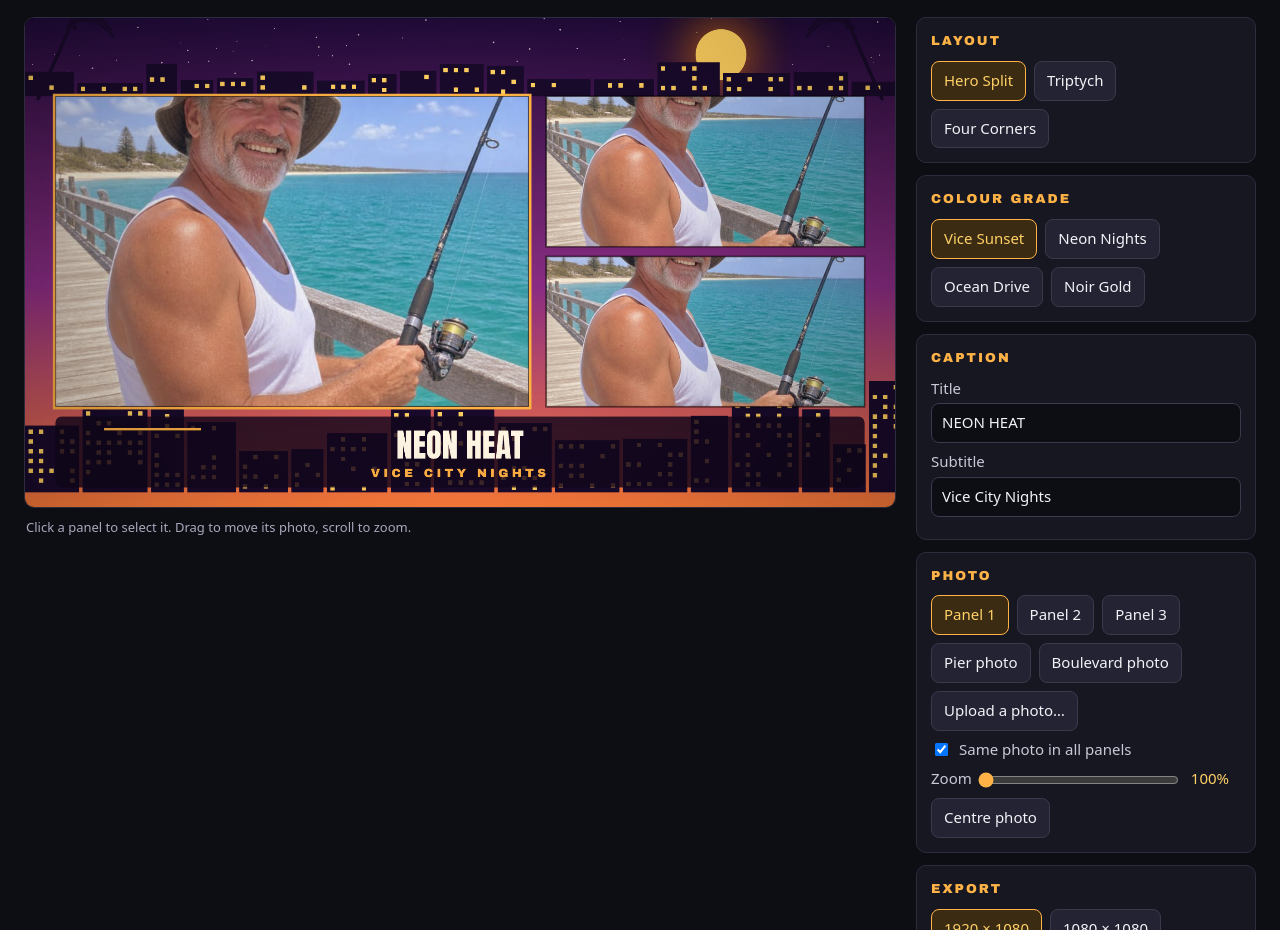
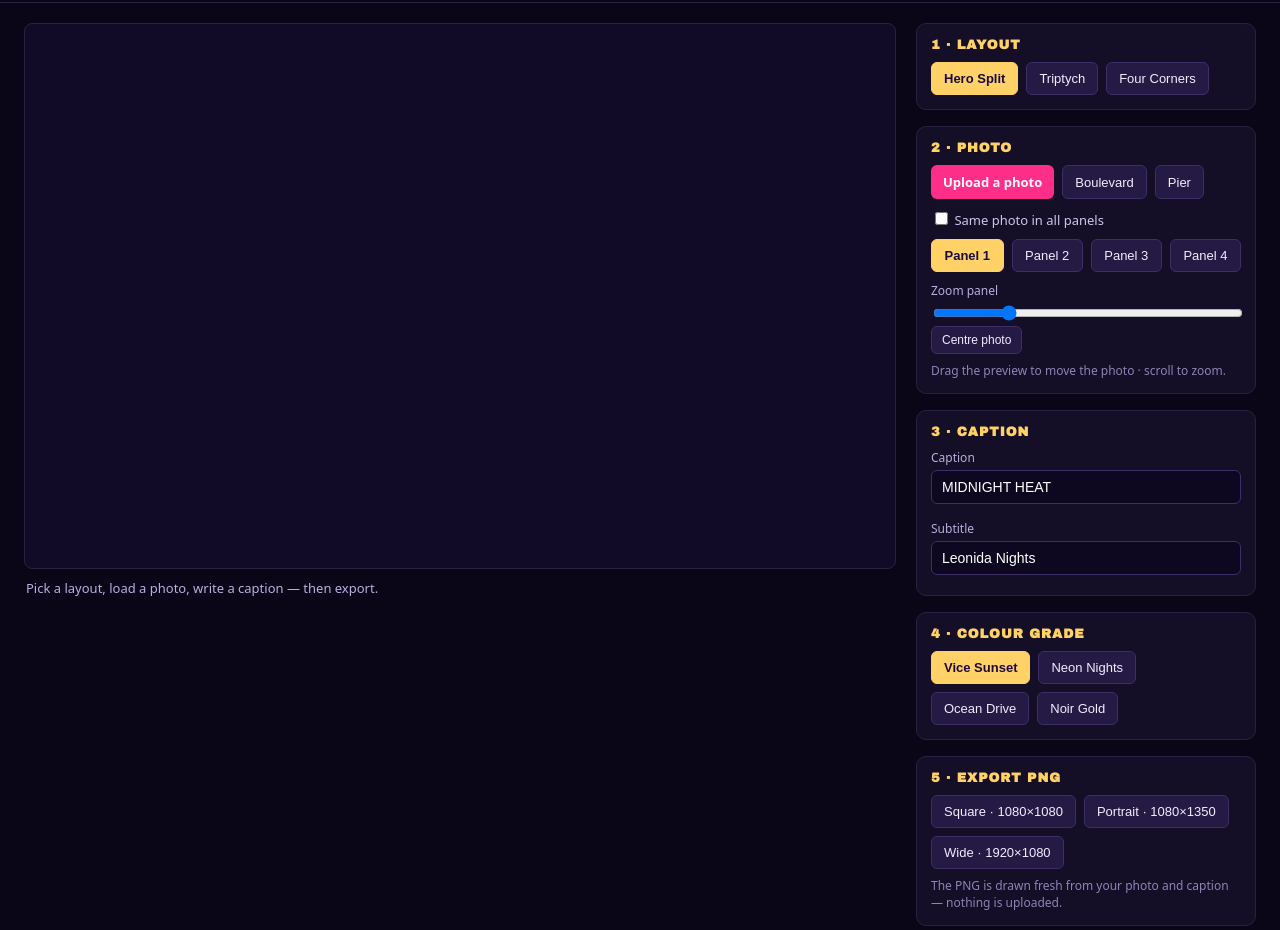
Before and after one commit to NathaniaQuentin/gta6-cover-art, a plain HTML site: page app/index.html in a window 1280 px wide. Shown: the part 98-1028 px from the top of the page. Drawn offline with Linux system fonts and the light colour scheme.

Commit message:
Vice Cover Studio round 3: rebuilt under recording (fonts written in-session)

```diff
--- a/app/index.html
+++ b/app/index.html
@@ -1,74 +1,78 @@
-<!doctype html>
+<!DOCTYPE html>
 <html lang="en">
 <head>
 <meta charset="utf-8">
 <meta name="viewport" content="width=device-width, initial-scale=1">
+<link rel="icon" href="data:,">
 <title>Vice Cover Studio — GTA-style cover art maker</title>
-<link rel="icon" href="data:,">
 <link rel="stylesheet" href="style.css">
 </head>
 <body>
-<header>
+<header class="top">
   <h1>VICE COVER STUDIO</h1>
-  <p>Turn your photo into GTA-style cover art — offline, in your browser.</p>
+  <p class="tag">Turn your photo into GTA-style cover art. Everything runs offline, in your browser.</p>
 </header>
-<main>
-  <section class="preview">
-    <canvas id="cover" width="1920" height="1080"></canvas>
-    <p class="hint">Click a panel to select it. Drag to move its photo, scroll to zoom.</p>
+<main class="studio">
+  <section class="preview-pane">
+    <canvas id="preview" width="960" height="600" aria-label="Cover preview"></canvas>
+    <p id="status" class="status">Pick a layout, load a photo, write a caption — then export.</p>
   </section>
   <aside class="controls">
-    <section>
-      <h2>Layout</h2>
-      <div class="btnrow" id="layoutBtns">
+    <section class="group">
+      <h2>1 · Layout</h2>
+      <div class="row">
         <button type="button" data-layout="hero" class="active">Hero Split</button>
         <button type="button" data-layout="triptych">Triptych</button>
         <button type="button" data-layout="four">Four Corners</button>
       </div>
     </section>
-    <section>
-      <h2>Colour grade</h2>
-      <div class="btnrow" id="gradeBtns">
-        <button type="button" data-grade="sunset" class="active">Vice Sunset</button>
-        <button type="button" data-grade="neon">Neon Nights</button>
-        <button type="button" data-grade="ocean">Ocean Drive</button>
-        <button type="button" data-grade="noir">Noir Gold</button>
+    <section class="group">
+      <h2>2 · Photo</h2>
+      <div class="row">
+        <label class="upload" for="upload">Upload a photo</label>
+        <input id="upload" type="file" accept="image/*" hidden>
+        <button type="button" id="sample-boulevard">Boulevard</button>
+        <button type="button" id="sample-pier">Pier</button>
+      </div>
+      <label class="check"><input id="same-photo" type="checkbox"> Same photo in all panels</label>
+      <div class="row chips">
+        <button type="button" id="panel-0" class="chip active">Panel 1</button>
+        <button type="button" id="panel-1" class="chip">Panel 2</button>
+        <button type="button" id="panel-2" class="chip">Panel 3</button>
+        <button type="button" id="panel-3" class="chip">Panel 4</button>
+      </div>
+      <label class="slider-label" for="zoom">Zoom panel <span id="zoom-val"></span></label>
+      <input id="zoom" type="range" min="0.4" max="3" step="0.05" value="1">
+      <button type="button" id="centre" class="small">Centre photo</button>
+      <p class="hint">Drag the preview to move the photo · scroll to zoom.</p>
+    </section>
+    <section class="group">
+      <h2>3 · Caption</h2>
+      <label class="field-label" for="caption">Caption</label>
+      <input id="caption" type="text" value="MIDNIGHT HEAT" maxlength="40">
+      <label class="field-label" for="subtitle">Subtitle</label>
+      <input id="subtitle" type="text" value="Leonida Nights" maxlength="60">
+    </section>
+    <section class="group">
+      <h2>4 · Colour grade</h2>
+      <div class="row">
+        <button type="button" data-grade="viceSunset" class="active">Vice Sunset</button>
+        <button type="button" data-grade="neonNights">Neon Nights</button>
+        <button type="button" data-grade="oceanDrive">Ocean Drive</button>
+        <button type="button" data-grade="noirGold">Noir Gold</button>
       </div>
     </section>
-    <section>
-      <h2>Caption</h2>
-      <label>Title <input id="caption" type="text" value="NEON HEAT" maxlength="24"></label>
-      <label>Subtitle <input id="subtitle" type="text" value="Vice City Nights" maxlength="40"></label>
+    <section class="group">
+      <h2>5 · Export PNG</h2>
+      <div class="row">
+        <button type="button" data-export="1080x1080">Square · 1080×1080</button>
+        <button type="button" data-export="1080x1350">Portrait · 1080×1350</button>
+        <button type="button" data-export="1920x1080">Wide · 1920×1080</button>
+      </div>
+      <p class="hint">The PNG is drawn fresh from your photo and caption — nothing is uploaded.</p>
     </section>
-    <section>
-      <h2>Photo</h2>
-      <div class="btnrow" id="panelBtns"></div>
-      <div class="btnrow">
-        <button type="button" data-sample="pier">Pier photo</button>
-        <button type="button" data-sample="boulevard">Boulevard photo</button>
-        <button type="button" id="uploadBtn">Upload a photo&hellip;</button>
-        <input id="upload" type="file" accept="image/*" hidden>
-      </div>
-      <label class="check"><input id="samePhoto" type="checkbox" checked> Same photo in all panels</label>
-      <label>Zoom <input id="zoom" type="range" min="1" max="3.5" step="0.05" value="1"> <span id="zoomVal">100%</span></label>
-      <button type="button" id="centreBtn">Centre photo</button>
-    </section>
-    <section>
-      <h2>Export</h2>
-      <div class="btnrow" id="sizeBtns">
-        <button type="button" data-size="1920x1080" class="active">1920 &times; 1080</button>
-        <button type="button" data-size="1080x1080">1080 &times; 1080</button>
-        <button type="button" data-size="1080x1350">1080 &times; 1350</button>
-      </div>
-      <button type="button" id="exportBtn" class="primary">Export PNG</button>
-      <button type="button" id="resetBtn">Reset</button>
-    </section>
-    <p id="status" role="status"></p>
   </aside>
 </main>
-<footer>
-  <p>Vice Cover Studio — an original cover art maker. No Rockstar artwork, logos or fonts. Your photos stay on your machine; nothing is uploaded.</p>
-</footer>
 <script src="src/cover.js"></script>
 <script src="src/main.js"></script>
 <script src="src/shots.js"></script>
--- a/app/style.css
+++ b/app/style.css
@@ -1,6 +1,3 @@
-/* Vice Cover Studio — editor styling. Dark studio theme; the cover
-   itself is drawn on canvas, so this file only dresses the editor. */
-
 @font-face {
   font-family: 'Anton';
   src: url('fonts/Anton-Regular.ttf') format('truetype');
@@ -21,172 +18,154 @@
 
 body {
   margin: 0;
-  background: #0d0d14;
-  color: #f2f2f7;
+  background: #0a0618;
+  color: #f2ecff;
   font-family: system-ui, -apple-system, 'Segoe UI', sans-serif;
-  font-size: 15px;
-  line-height: 1.45;
 }
 
-header {
-  padding: 20px 24px 8px;
+.top {
+  padding: 18px 24px 8px;
+  border-bottom: 1px solid #2a2140;
 }
 
-header h1 {
+.top h1 {
   margin: 0;
-  font-family: 'Anton', 'Arial Narrow', sans-serif;
-  font-weight: 400;
+  font-family: 'Anton', sans-serif;
   font-size: 34px;
   letter-spacing: 2px;
-  background: linear-gradient(90deg, #ffb347, #ff2fb3 55%, #00e5ff);
-  -webkit-background-clip: text;
-  background-clip: text;
-  color: transparent;
+  color: #ffd166;
 }
 
-header p {
+.top .tag {
   margin: 4px 0 0;
-  color: #a9a9bd;
+  color: #b9aede;
+  font-size: 14px;
 }
 
-main {
+.studio {
   display: grid;
   grid-template-columns: minmax(0, 1fr) 340px;
   gap: 20px;
-  padding: 12px 24px 20px;
-  align-items: start;
+  padding: 20px 24px 28px;
+  max-width: 1400px;
+  margin: 0 auto;
 }
 
-.preview canvas {
-  display: block;
+.preview-pane canvas {
   width: 100%;
   height: auto;
-  background: #000;
-  border: 1px solid #2c2c3d;
-  border-radius: 10px;
+  display: block;
+  border: 1px solid #2a2140;
+  border-radius: 8px;
+  background: #120b28;
+  cursor: grab;
   touch-action: none;
-  cursor: grab;
 }
 
-.preview canvas:active { cursor: grabbing; }
+.preview-pane canvas:active { cursor: grabbing; }
 
-.hint {
+.status {
   margin: 10px 2px 0;
-  color: #a9a9bd;
+  color: #b9aede;
   font-size: 13px;
 }
 
-.controls section {
-  background: #171722;
-  border: 1px solid #2c2c3d;
+.controls {
+  display: flex;
+  flex-direction: column;
+  gap: 16px;
+}
+
+.group {
+  background: #140e26;
+  border: 1px solid #2a2140;
   border-radius: 10px;
   padding: 14px;
-  margin-bottom: 12px;
 }
 
-.controls h2 {
+.group h2 {
   margin: 0 0 10px;
   font-family: 'Archivo Black', sans-serif;
   font-size: 13px;
-  font-weight: 400;
-  letter-spacing: 2px;
+  letter-spacing: 1px;
+  color: #ffd166;
   text-transform: uppercase;
-  color: #ffb347;
 }
 
-.btnrow {
+.row {
   display: flex;
   flex-wrap: wrap;
   gap: 8px;
-  margin-bottom: 8px;
 }
 
-.btnrow:last-child { margin-bottom: 0; }
-
 button {
-  background: #232333;
-  color: #f2f2f7;
-  border: 1px solid #3a3a4d;
-  border-radius: 8px;
+  background: #241a44;
+  color: #f2ecff;
+  border: 1px solid #3d2f66;
+  border-radius: 6px;
   padding: 8px 12px;
-  font: inherit;
+  font-size: 13px;
   cursor: pointer;
 }
 
-button:hover { border-color: #ffb347; }
+button:hover { background: #322561; }
 
 button.active {
-  background: #3a2b12;
-  border-color: #ffb347;
-  color: #ffd166;
+  background: #ffd166;
+  color: #1b0b3b;
+  border-color: #ffd166;
+  font-weight: 700;
 }
 
-button.primary {
-  background: linear-gradient(90deg, #ff7e3d, #ff2fb3);
-  border: none;
+button.small { padding: 6px 10px; font-size: 12px; }
+
+.upload {
+  background: #ff2e88;
   color: #fff;
-  font-family: 'Archivo Black', sans-serif;
-  letter-spacing: 1px;
-  padding: 10px 18px;
+  border-radius: 6px;
+  padding: 8px 12px;
+  font-size: 13px;
+  cursor: pointer;
+  font-weight: 700;
 }
 
-button.primary:hover { filter: brightness(1.1); }
-
-label {
+.check {
   display: block;
-  margin-bottom: 8px;
-  color: #c9c9d8;
+  margin: 10px 0 4px;
+  font-size: 13px;
+  color: #cfc6ec;
 }
 
-label.check {
-  display: flex;
-  align-items: center;
-  gap: 8px;
+.chips { margin-top: 10px; }
+
+.chip { flex: 1 1 auto; }
+
+.slider-label, .field-label {
+  display: block;
+  margin: 10px 0 4px;
+  font-size: 12px;
+  color: #b9aede;
 }
 
+input[type="range"] { width: 100%; }
+
 input[type="text"] {
-  display: block;
   width: 100%;
-  margin-top: 4px;
-  background: #0d0d14;
-  color: #f2f2f7;
-  border: 1px solid #3a3a4d;
-  border-radius: 8px;
+  background: #0d0820;
+  color: #fff;
+  border: 1px solid #3d2f66;
+  border-radius: 6px;
   padding: 8px 10px;
-  font: inherit;
+  font-size: 14px;
+  margin-bottom: 6px;
 }
 
-input[type="text"]:focus {
-  outline: none;
-  border-color: #ffb347;
-}
-
-input[type="range"] {
-  width: 65%;
-  vertical-align: middle;
-  accent-color: #ffb347;
-}
-
-#zoomVal {
-  display: inline-block;
-  min-width: 44px;
-  text-align: right;
-  color: #ffd166;
-}
-
-#status {
-  margin: 4px 2px 0;
-  min-height: 20px;
-  color: #7fe3d0;
-  font-size: 13px;
-}
-
-footer {
-  padding: 0 24px 24px;
-  color: #77778c;
-  font-size: 13px;
+.hint {
+  margin: 8px 0 0;
+  font-size: 12px;
+  color: #8f84b5;
 }
 
 @media (max-width: 900px) {
-  main { grid-template-columns: 1fr; }
+  .studio { grid-template-columns: 1fr; }
 }
```
